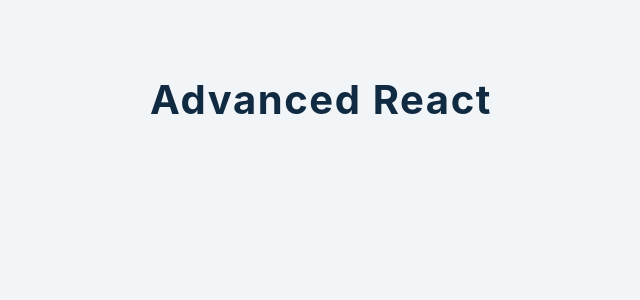
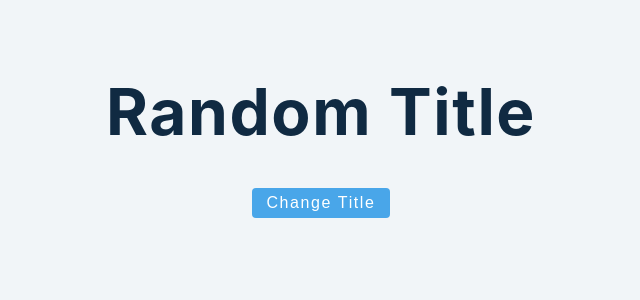
Before and after one commit to hussainh/react-advanced, a React (Create React App) app: page / in a window 1280 px wide. Shown: the top 300 px of the page, without its empty margins (319-959 px from the left). Built offline with nearby package versions, Linux system fonts and the light colour scheme.

Commit message:
basic useState example

```diff
--- a/src/App.js
+++ b/src/App.js
@@ -1,9 +1,10 @@
 import React from "react";
+import Setup from './useState/2-basics';
 
 function App() {
   return (
     <div className="container">
-      <h2>Advanced React</h2>
+      <Setup />
     </div>
   );
 }
--- /dev/null
+++ b/src/useState/2-basics.js
@@ -0,0 +1,26 @@
+import React, { useState } from "react";
+
+const UseStateBasics = () => {
+    // console.log(useState('hello world'));
+    // const value = useState(1)[0];
+    // const handler = useState(1)[1];
+    // console.log(value, handler);
+
+    const [text, setText] = useState('random title');
+
+    const handleClick = () => {
+        if(text === 'random title') {
+            setText('hello world');
+        } else {
+            setText('random title');
+        }
+    }
+    return (
+    <React.Fragment>
+        <h1>{text}</h1>
+        <button className="btn" onClick={handleClick}>change title</button>
+    </React.Fragment>
+    )
+};
+
+export default UseStateBasics;
```
Also changed, not shown: src/useState/1-error-example.js (added, +23 -0 lines), src/useState/error-example.js (deleted, +0 -7 lines).
